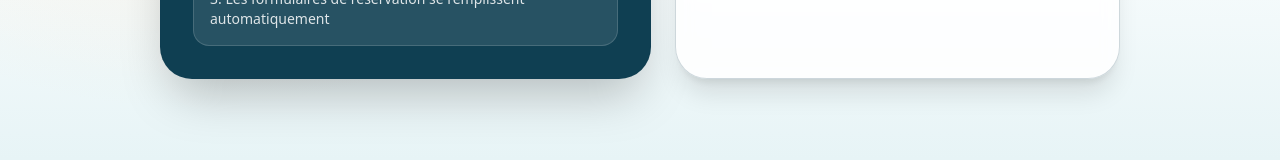
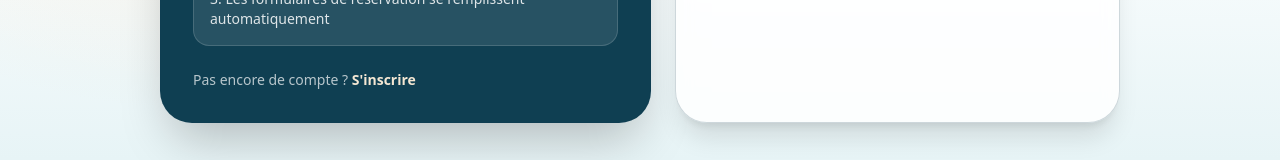
Before and after one commit to HoussamCS/SmartTravel_MoroccoWithYou, a Next.js app in the folder apps/web/: page /auth/login in a window 1280 px wide. Shown: the part 584-744 px from the top of the page. Built offline with nearby package versions, Linux system fonts and the light colour scheme; no server answers.

Commit message:
added auth page toggle links

```diff
--- a/apps/web/app/auth/login/page.tsx
+++ b/apps/web/app/auth/login/page.tsx
@@ -82,6 +82,13 @@ export default function TravelerLoginPage() {
             <li className="rounded-2xl border border-white/15 bg-white/10 p-4">2. Le token JWT est enregistre localement</li>
             <li className="rounded-2xl border border-white/15 bg-white/10 p-4">3. Les formulaires de reservation se remplissent automatiquement</li>
           </ul>
+
+          <p className="mt-6 text-sm text-white/70">
+            Pas encore de compte ?{" "}
+            <Link href="/auth/register" className="font-semibold text-dune hover:underline">
+              S&apos;inscrire
+            </Link>
+          </p>
         </div>
 
         <section className="rounded-[2rem] border border-atlas/20 bg-white/85 p-6 shadow-xl backdrop-blur md:p-8">
--- a/apps/web/app/auth/register/page.tsx
+++ b/apps/web/app/auth/register/page.tsx
@@ -88,7 +88,7 @@ export default function TravelerRegisterPage() {
             <li className="rounded-2xl border border-white/15 bg-white/10 p-4">3. Reservez et payez directement depuis la plateforme</li>
           </ul>
 
-          <p className="mt-6 text-sm text-white/70">
+          <p className="mt-8 border-t border-white/20 pt-6 text-sm text-white/70">
             Deja un compte ?{" "}
             <Link href="/auth/login" className="font-semibold text-dune hover:underline">
               Se connecter
```
